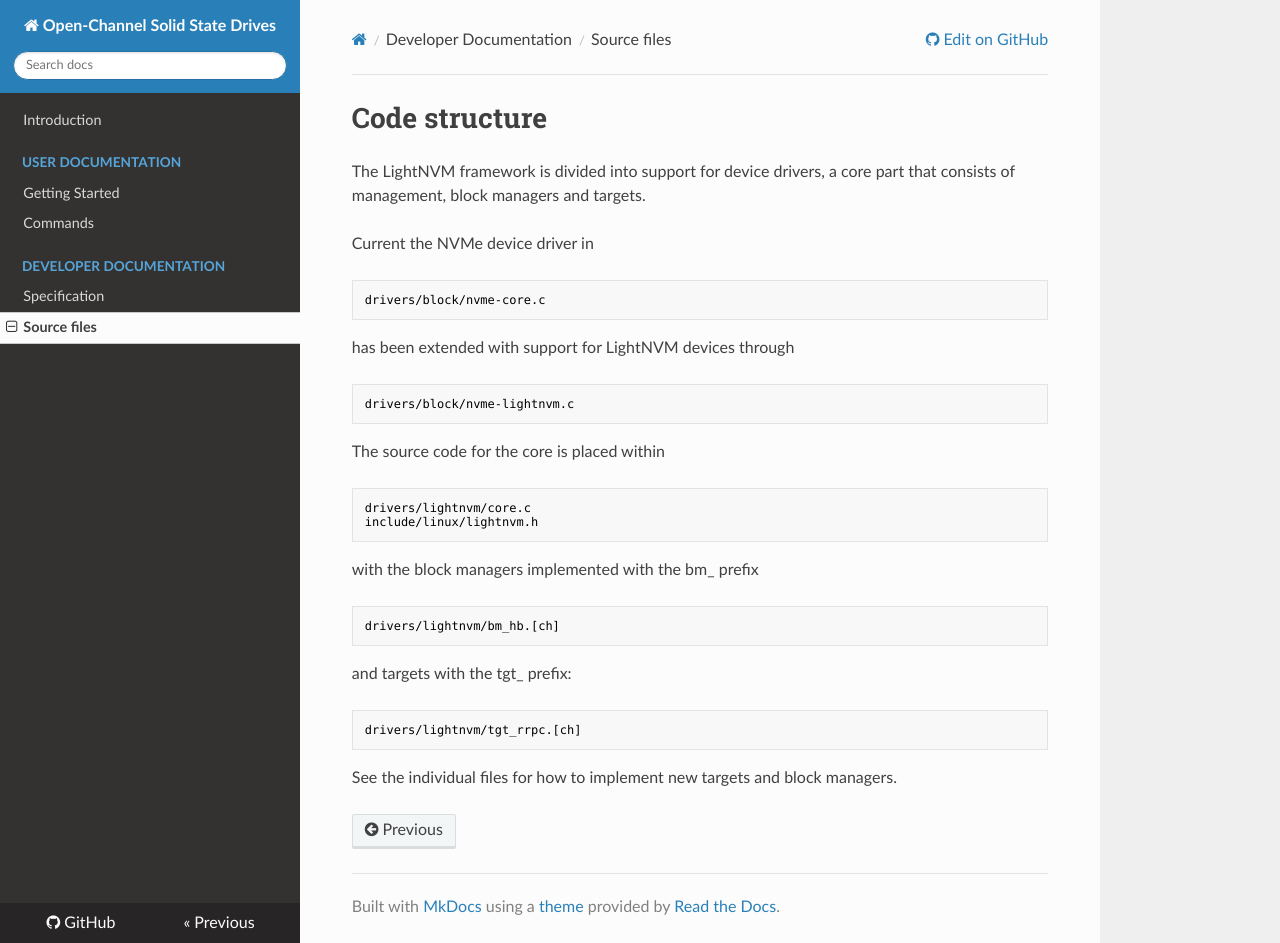
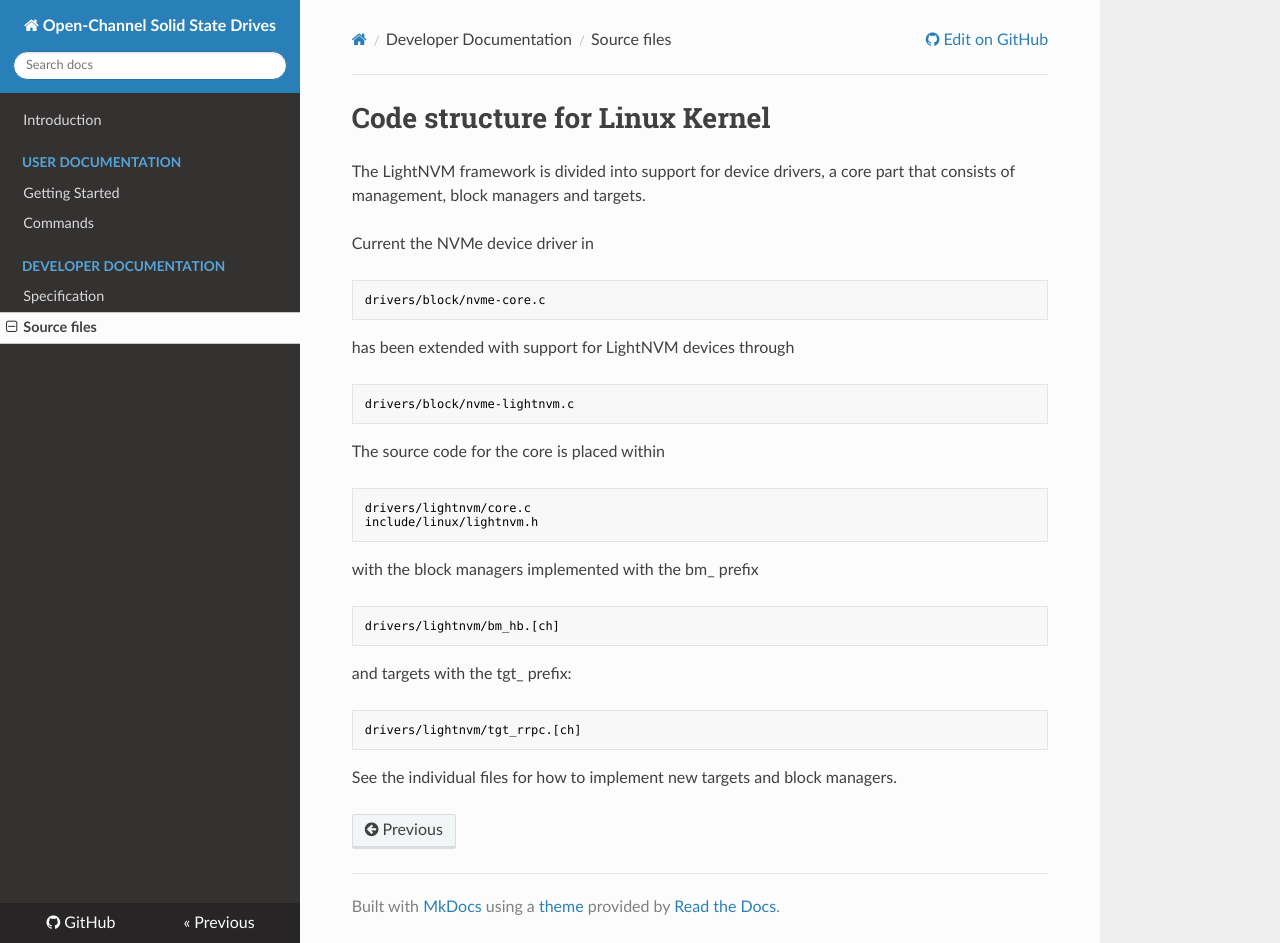
Before and after one commit to OpenChannelSSD/documentation, an MkDocs documentation site: the page built from docs/source.md, in a window 1280 px wide and 943 px high. Built offline with MkDocs 1.6.1, drawn with Linux system fonts in a browser that asks for light colours; nearby versions of some CDN libraries; old or Windows-style settings are respelled for this version of MkDocs.

Commit message:
Update source.md
Make it explicit that it is for the linux kernel

```diff
--- a/docs/source.md
+++ b/docs/source.md
@@ -1,4 +1,4 @@
-# Code structure
+# Code structure for Linux Kernel
 
 The LightNVM framework is divided into support for device drivers, a core part
 that consists of management, block managers and targets.
```
